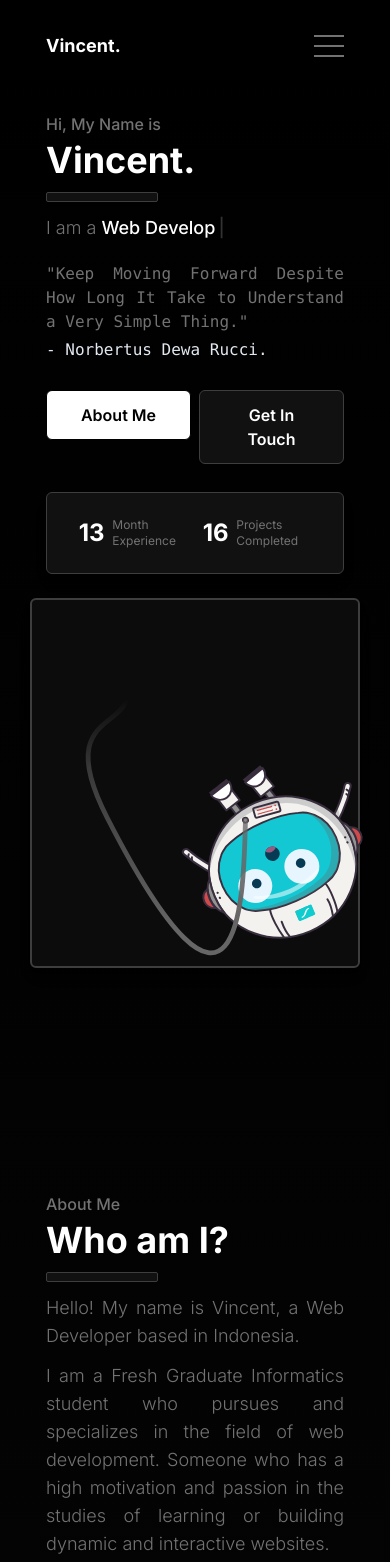
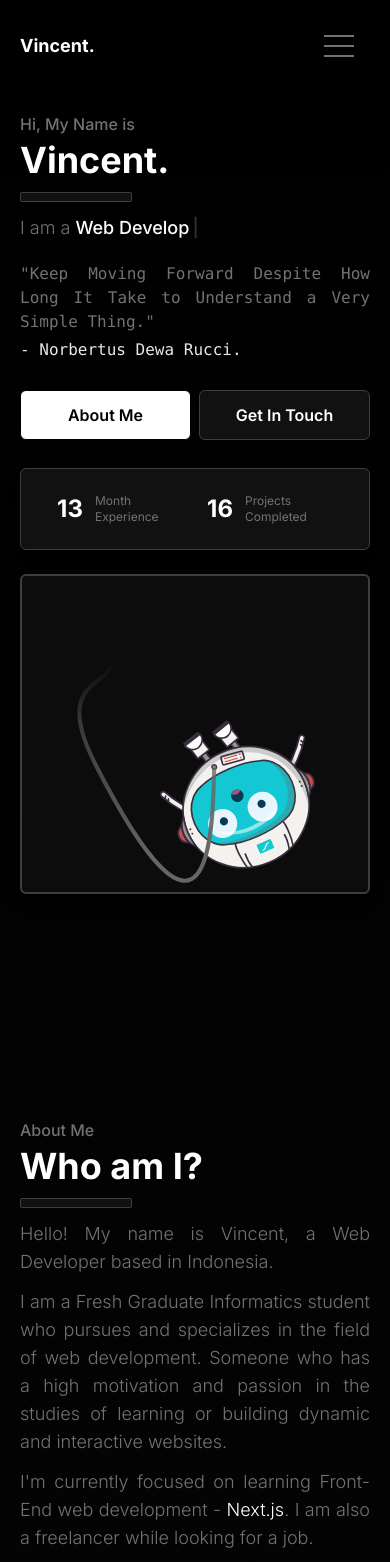
Before and after one commit to vincentt14/Portfolio2023, a Next.js app: page / in a window 390 px wide. Shown: the top 1562 px of the page. Built offline with nearby package versions, Linux system fonts and the light colour scheme.

Commit message:
fix layout

```diff
--- a/app/page.tsx
+++ b/app/page.tsx
@@ -17,18 +17,18 @@ export default function Home() {
     <main className="container">
       <section id="home" className="pt-28 pb-24 lg:pt-44 lg:pb-32">
         <div className="flex flex-col lg:flex-row">
-          <div className="w-full self-center px-4 lg:w-1/2">
+          <div className="w-full self-center md:px-4 lg:w-1/2">
             <Welcome />
             <Status />
           </div>
           <div className="w-full px-4 pt-4 self-center lg:w-1/2 border-2 shadow-lg border-borderColor rounded-md bg-secondary">
-            <Lottie animationData={astro} style={{ width: "350px", height: "350px" }} className="mx-auto blur-none" />
+            <Lottie animationData={astro} style={{ width: "300px", height: "300px" }} className="mx-auto blur-none" />
           </div>
         </div>
       </section>
       <section id="about" className="pb-16 pt-32 lg:pb-28">
         <div className="flex flex-col lg:flex-row">
-          <div className="w-full self-center px-4 lg:w-1/2 text-justify">
+          <div className="w-full self-center md:px-4 lg:w-1/2 text-justify">
             <Info />
           </div>
           <div className="w-full px-4 pt-4 self-center lg:w-1/2 shadow-lg border-2 border-borderColor rounded-md bg-tertiary">
@@ -39,7 +39,7 @@ export default function Home() {
       </section>
       <section id="experience" className="pb-16 pt-32 lg:pb-28">
         <div className="flex flex-col lg:flex-row">
-          <div className="w-full self-center px-4 lg:w-2/3 text-justify">
+          <div className="w-full self-center md:px-4 lg:w-2/3 text-justify">
             <Journey />
           </div>
           <div className="w-full px-4 pt-4 self-center lg:w-1/3 shadow-lg border-2 border-borderColor rounded-md bg-white">
--- a/components/experience/Certificate.tsx
+++ b/components/experience/Certificate.tsx
@@ -63,7 +63,7 @@ export const Certificate = () => {
       </p>
       <div className="grid md:grid-cols-2 my-3 w-full lg:w-5/6">
         {expertCerticiates.map((expert) => (
-          <div key={expert.img} className="mx-4 mb-6 md:mb-0 border border-borderColor bg-tertiary rounded-md">
+          <div key={expert.img} className="md:mx-4 mb-6 md:mb-0 border border-borderColor bg-tertiary rounded-md">
             <div className="bg-black flex justify-center items-center border rounded-sm border-white shadow-lg">
               <img src={expert.img} alt={expert.name} className="w-full h-auto mx-auto rounded-sm" />
             </div>
--- a/components/layout/Navbar.tsx
+++ b/components/layout/Navbar.tsx
@@ -65,7 +65,7 @@ export const Navbar = () => {
       <div ref={refHead} className="bg-transparant absolute top-0 left-0 w-full flex items-center z-10 transition duration-100 ease-in-out pt-2">
         <div className="container">
           <div className="flex items-center justify-between relative">
-            <div className="px-4">
+            <div className="md:px-4">
               <Link to="home" spy={true} smooth={true} offset={0} duration={500} className="flex cursor-pointer text-white font-bold text-lg py-6 item items-center justify-center gap-2">
                 Vincent.
               </Link>
--- a/components/projects/ProjectLists.tsx
+++ b/components/projects/ProjectLists.tsx
@@ -177,7 +177,7 @@ export const ProjectLists = () => {
       </p>
       <div className="grid md:grid-cols-2 my-3 w-full lg:w-5/6">
         {projects.map((project) => (
-          <div key={project.img} className="mx-4 mb-6 border border-borderColor bg-tertiary rounded-md">
+          <div key={project.img} className="md:mx-4 mb-6 border border-borderColor bg-tertiary rounded-md">
             <div className="bg-black flex justify-center items-center border rounded-sm border-borderColor shadow-lg">
               <img src={project.img} alt={project.name} className="w-full h-auto mx-auto rounded-sm"/>
             </div>
--- a/tailwind.config.js
+++ b/tailwind.config.js
@@ -8,7 +8,7 @@ module.exports = {
   theme: {
     container: {
       center: true,
-      padding: "30px",
+      padding: "20px",
     },
     extend: {
       colors: {
```
